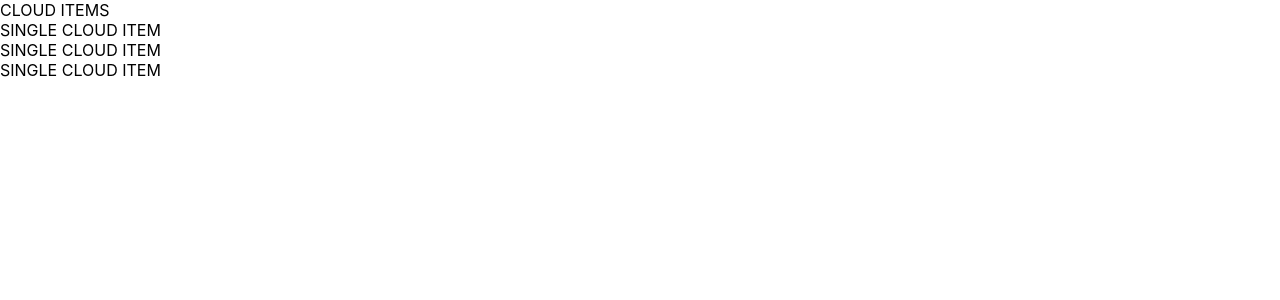
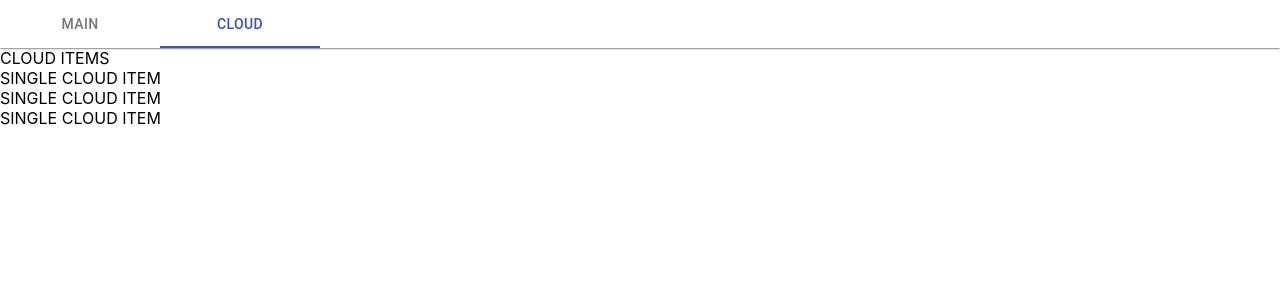
Before and after one commit to aralacikalin/CloudProject, a React (Create React App) app in the folder client/: page /clouditems in a window 1280 px wide. Shown: the top 300 px of the page. Built offline with nearby package versions, Linux system fonts and the light colour scheme.

Commit message:
not a easy way to route is added

```diff
--- a/client/src/App.js
+++ b/client/src/App.js
@@ -1,6 +1,6 @@
 import React, { Component } from 'react';
 import { BrowserRouter as Router, Route } from 'react-router-dom'
-import {Main,CloudItemsMenu} from "./containers"
+import {Main,CloudItemsMenu, Nav} from "./containers"
 
 
 class App extends Component {
@@ -8,10 +8,13 @@ class App extends Component {
   render(){
 
     return (
-      <Router>
-        <Route exact path="/" component={Main} />
-        <Route exact path="/clouditems" component={CloudItemsMenu} />
-      </Router>
+      <div>
+        <Router>
+          <Nav/>
+          <Route exact path="/" component={Main} />
+          <Route exact path="/clouditems" component={CloudItemsMenu} />
+        </Router>
+      </div>
     );
   }
 }
--- a/client/src/containers/index.jsx
+++ b/client/src/containers/index.jsx
@@ -1,8 +1,9 @@
 import CloudItemsMenu from "./CloudItemsMenu/CloudItemsMenu";
 import Main from "./main/main";
+import Nav from "./nav/nav"
 //all containers should be imported to here and exported from here for easy usage
 
 
 
 
-export {Main,CloudItemsMenu}
+export {Main,CloudItemsMenu,Nav}
--- /dev/null
+++ b/client/src/containers/nav/nav.jsx
@@ -0,0 +1,66 @@
+import React, { Component } from 'react';
+import { Redirect } from 'react-router-dom';
+
+import Paper from '@material-ui/core/Paper';
+import Tabs from '@material-ui/core/Tabs';
+import Tab from '@material-ui/core/Tab';
+
+class Nav extends Component {
+
+    constructor(props){
+        super(props)
+        this.state={
+            value:null
+        }
+        this.handleChange=this.handleChange.bind(this);
+        this.handleRedirect=this.handleRedirect.bind(this);
+    }
+
+    componentDidMount(){
+        if(window.location.pathname==="/"){
+            this.setState({value:0})
+        }
+        else if(window.location.pathname==="/clouditems"){
+            this.setState({value:1})
+        }
+    }
+
+    handleChange(event,newValue){
+        this.setState({value:newValue})
+
+    }
+
+    handleRedirect(){
+        if(this.state.value===0){
+            return(<Redirect to="/"/>)
+        }
+        else if(this.state.value===1){
+            return(<Redirect to="/clouditems"/>)
+
+        }
+        else{
+            return(null)
+        }
+    }
+
+    render(){
+
+        return (
+            <Paper square>
+            <Tabs
+                value={this.state.value|undefined}
+                indicatorColor="primary"
+                textColor="primary"
+                onChange={this.handleChange}
+                aria-label="disabled tabs example"
+            >
+            <Tab label="Main" />
+            <Tab label="Cloud" />
+            </Tabs>
+            {this.handleRedirect()}
+        </Paper>
+        );
+    }
+}
+
+export default Nav;
```
